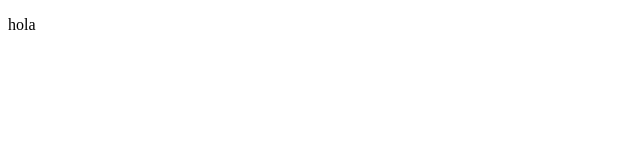
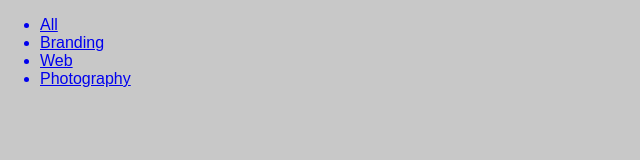
Before and after one commit to victorernan/scss, a plain HTML site: page index.html in a window 1280 px wide. Shown: the whole page, without its empty margins (0-640 px from the left). Drawn offline with Linux system fonts and the light colour scheme.

Commit message:
reorganizacion del proyecto

```diff
--- /dev/null
+++ b/css/main.scss
@@ -0,0 +1,20 @@
+/*funciones scss*/
+
+$colors: ( primary: #DEEEB7, secundary: #C8C8C8, terciary: #403E3E);
+//se define la funcion, que en el momento que se instancie va a recibir un color por parametro
+//en el return dos variables: los colores que se han definido y el del parametro
+@function color($nombreColor) {
+    @return map-get($colors, $nombreColor)
+}
+
+$padding: 15px;
+$borders: 100rem;
+body {
+    background-color: color(secundary);
+    font-family: 'Montserrat', sans-serif;
+    margin: 0;
+}
+
+header {
+    border: $borders;
+}
--- a/index.html
+++ b/index.html
@@ -6,11 +6,34 @@
     <meta http-equiv="X-UA-Compatible" content="IE=edge">
     <meta name="viewport" content="width=device-width, initial-scale=1.0">
     <title>pruebas con sass </title>
-    <link href="css/main.css" </head>
+    <link rel="stylesheet" href="css/main.css">
+</head>
 
-    <body>
+<body>
+    <header>
+        <nav class="menu">
+            <ul>
+                <a href="#">
+                    <li>All</li>
+                </a>
+                <a href="#">
+                    <li>Branding</li>
+                </a>
+                <a href="#">
+                    <li>Web</li>
+                </a>
+                <a href="#">
+                    <li>Photography</li>
+                </a>
 
-        <p>hola</p>
-    </body>
+            </ul>
+        </nav>
+    </header>
+    <main>
+
+
+    </main>
+
+</body>
 
 </html>
--- a/scss/main.scss
+++ /dev/null
@@ -1,17 +0,0 @@
-/*funciones scss*/
-
-//1 se definen los colores que nos interesan
-$colors: ( primary: #DEEEB7, secundary: #C8C8C8, terciary: #403E3E);
-//se define la funcion, que en el momento que se instancie va a recibir un color
-@function color($color-name) {
-    @return map-get($colors, $color-name)
-}
-
-$padding: 15px;
-$borders: 1rem;
-// funcion y se le pasa el color
-body {
-    background: color(primary);
-    font-family: 'Montserrat', sans-serif;
-    margin: 10em;
-}
```
Also changed, not shown: css/main.css, scss/main.css (deleted), 2 other files.
